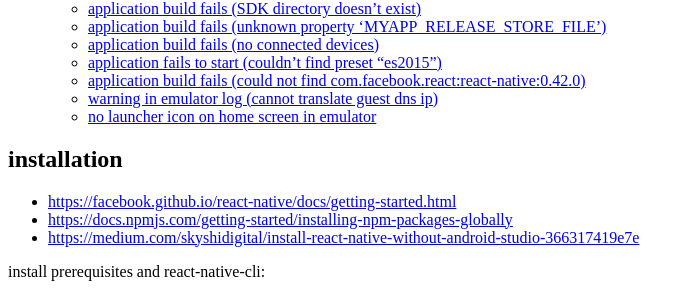
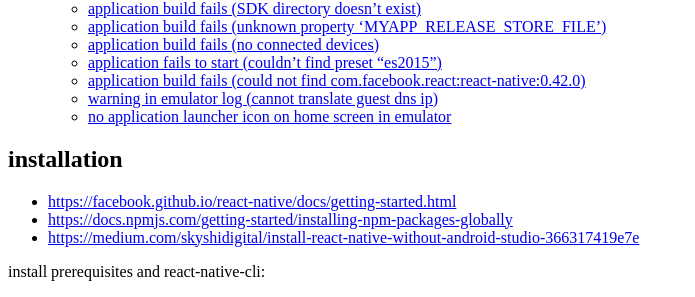
Before and after one commit to tap349/tap349.github.io, a Jekyll site: the page built from _posts/2017-05-24-react-native-android.md, in a window 1280 px wide and 900 px high, scrolled down 526 px. Shown: the part 152-449 px from the top of the window, without its empty margins (0-695 px from the left). Built offline with Jekyll 4.4.1, drawn with Linux system fonts in a browser that asks for light colours; some of the changed text lies outside the part shown.

Commit message:
update 2017-06-03_03:16:40

```diff
--- a/_posts/2017-05-24-react-native-android.md
+++ b/_posts/2017-05-24-react-native-android.md
@@ -493,7 +493,7 @@
 
 the issue is not resolved yet.
 
-### no launcher icon on home screen in emulator
+### no application launcher icon on home screen in emulator
 
 <https://developer.android.com/guide/practices/ui_guidelines/icon_design_launcher.html>
 
```
